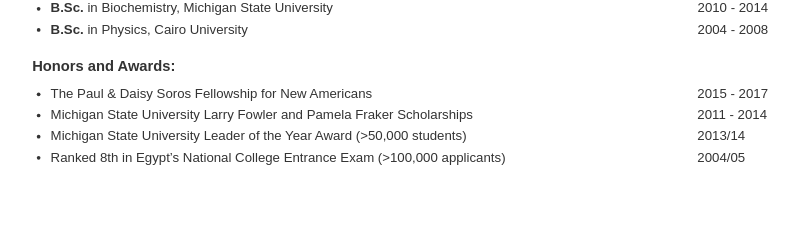
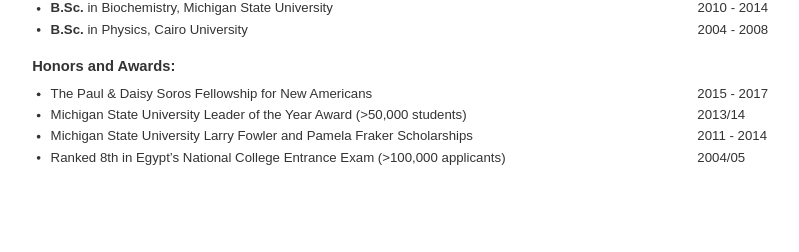
Before and after one commit to raeufroushangar/raeufroushangar.com, a Jekyll site: the page built from index.html, in a window 1280 px wide. Shown: the part 672-924 px from the top of the page, without its empty margins (207-1006 px from the left). Built offline with Jekyll 4.4.1, drawn with Linux system fonts in a browser that asks for light colours.

Commit message:
Updated bio

```diff
--- a/index.html
+++ b/index.html
@@ -65,12 +65,12 @@
     <span class="award-date">2015 - 2017</span>
   </li>
   <li>
+    <span>Michigan State University Leader of the Year Award (>50,000 students)</span>
+    <span class="award-date">2013/14</span>
+  </li>
+  <li>
     <span>Michigan State University Larry Fowler and Pamela Fraker Scholarships</span>
     <span class="award-date">2011 - 2014</span>
-  </li>
-  <li>
-    <span>Michigan State University Leader of the Year Award (>50,000 students)</span>
-    <span class="award-date">2013/14</span>
   </li>
   <li>
     <span>Ranked 8th in Egypt’s National College Entrance Exam (>100,000 applicants)</span>
```
